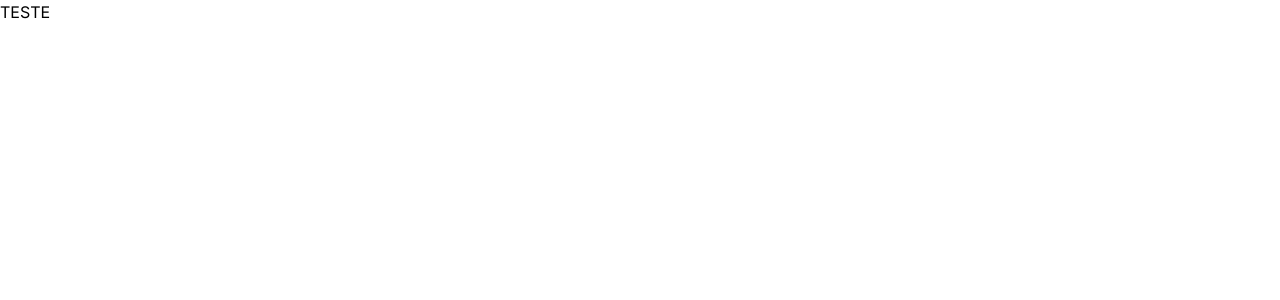
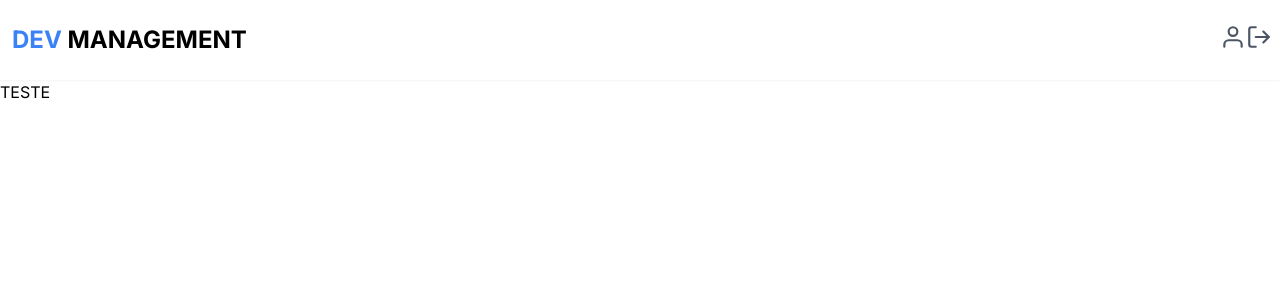
Before and after one commit to KaiD3v/DevManagement, a Next.js app: page / in a window 1280 px wide. Shown: the top 300 px of the page. Built offline with nearby package versions, Linux system fonts and the light colour scheme.

Commit message:
add header component

```diff
--- a/src/app/layout.tsx
+++ b/src/app/layout.tsx
@@ -1,6 +1,7 @@
 import type { Metadata } from "next";
 import { Inter } from "next/font/google";
 import "./globals.css";
+import { Header } from "../components/header";
 
 const inter = Inter({ subsets: ["latin"] });
 
@@ -16,9 +17,10 @@
 }>) {
   return (
     <html lang="pt-br">
-      <body
-      className={inter.className}
-      >{children}</body>
+      <body className={inter.className}>
+        <Header />
+        {children}
+      </body>
     </html>
   );
 }
--- a/src/app/page.tsx
+++ b/src/app/page.tsx
@@ -1,9 +1,11 @@
 import Image from "next/image";
+import Link from "next/link";
+import { FiLogOut, FiUser } from "react-icons/fi";
 
 export default function Home() {
   return (
     <main>
-      <h1>TESTE</h1>
+      TESTE
     </main>
   );
 }
--- /dev/null
+++ b/src/components/header/index.tsx
@@ -0,0 +1,25 @@
+import Link from "next/link";
+import { FiLogOut, FiUser } from "react-icons/fi";
+
+export function Header() {
+  return (
+    <header className="w-full flex items-center px-2 py-4 bg-white h-20 shadow-sm">
+      <div className="w-full flex justify-between max-w-7xl mx-auto">
+        <Link href={"/"}>
+          <h1 className="font-bold text-2xl pl-1 hover:tracking-widest duration-300">
+            <span className="text-blue-500">DEV</span> MANAGEMENT
+          </h1>
+        </Link>
+        <div className="flex items-baseline">
+          <Link href={"/dashboard"}>
+            <FiUser size={26} color="#4b5563" />
+          </Link>
+
+          <button>
+            <FiLogOut size={26} color="#4b5563" />
+          </button>
+        </div>
+      </div>
+    </header>
+  );
+}
```
Also changed, not shown: package.json (+4 -3 lines), src/app/image 533.png (added), 1 other file (tests, documents, lock files or other folders).
